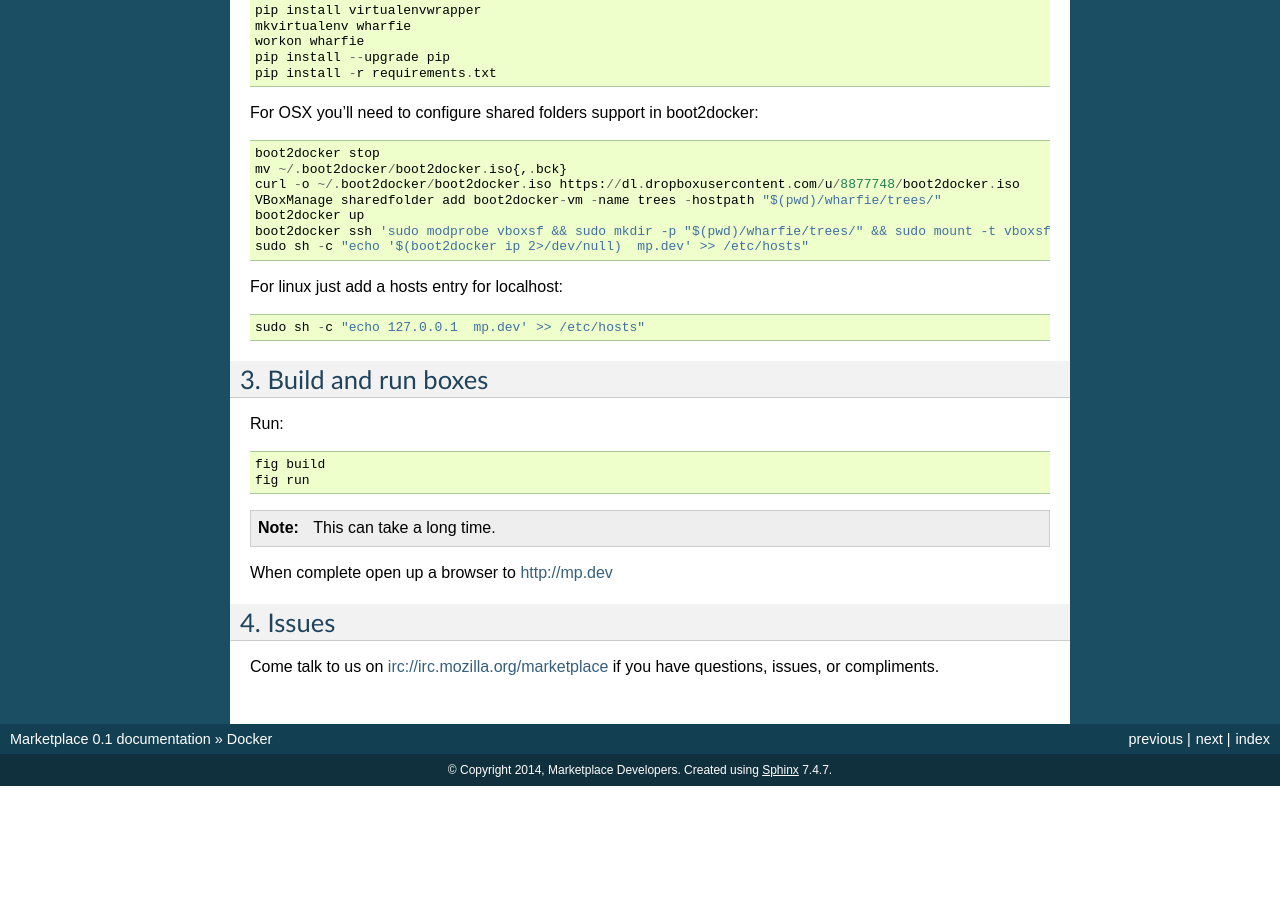
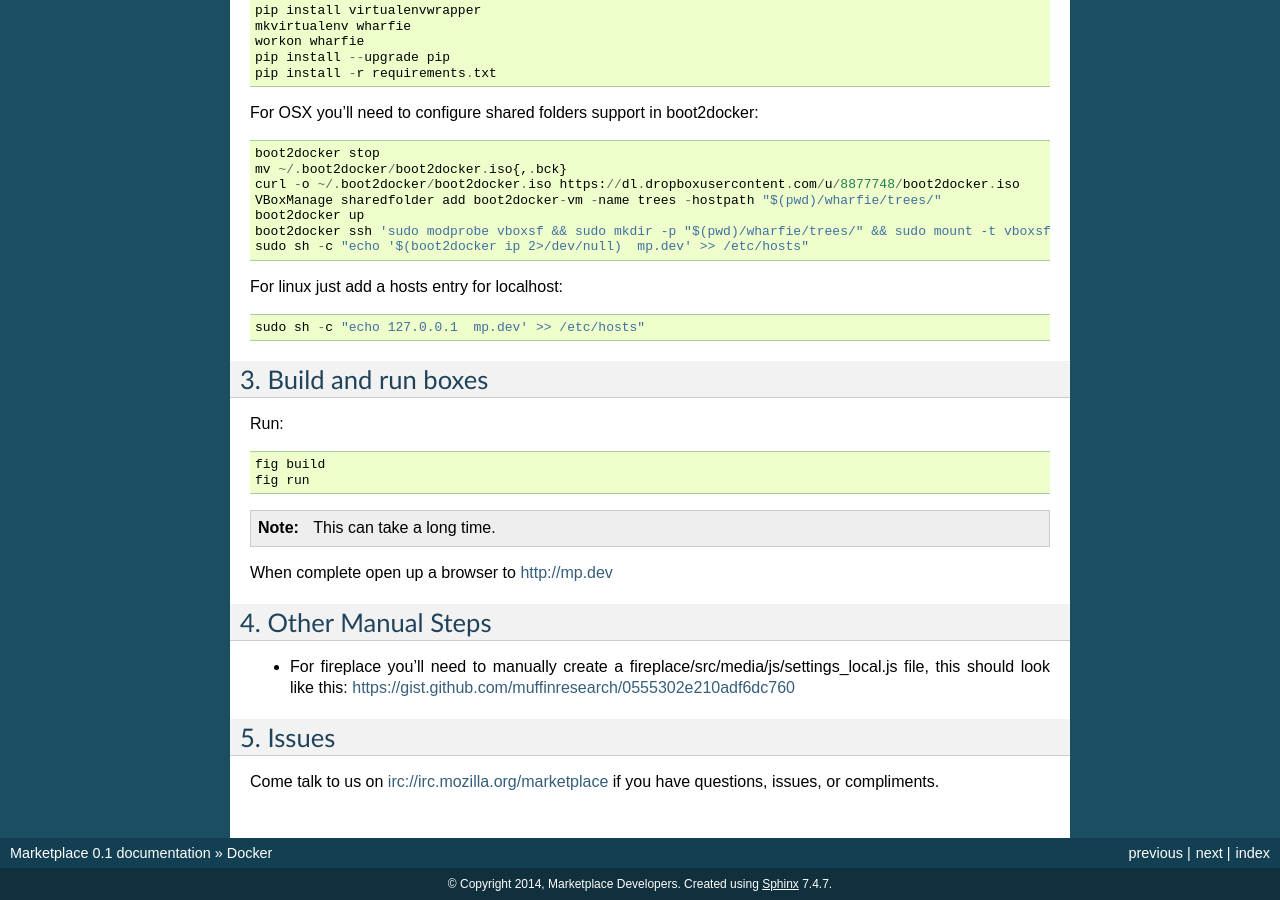
Before and after one commit to mozilla/marketplace-docs, a Sphinx documentation site: the page built from docs/topics/docker.rst, in a window 1280 px wide and 900 px high, scrolled down 595 px. Built offline with Sphinx 7.4.7, drawn with Linux system fonts in a browser that asks for light colours; before the commit the page ends 1381 px from its top, so only the background shows below that; some of the changed text lies outside the part shown.

Commit message:
Add details of the manual steps needed

```diff
--- a/docs/topics/docker.rst
+++ b/docs/topics/docker.rst
@@ -66,7 +66,13 @@ Run::
 
 When complete open up a browser to http://mp.dev
 
-4. Issues
+4. Other Manual Steps
+---------------------
+
+* For fireplace you'll need to manually create a fireplace/src/media/js/settings_local.js
+  file, this should look like this: https://gist.github.com/muffinresearch/0555302e210adf6dc760
+
+5. Issues
 ---------
 
 Come talk to us on irc://irc.mozilla.org/marketplace if you have questions,
```
